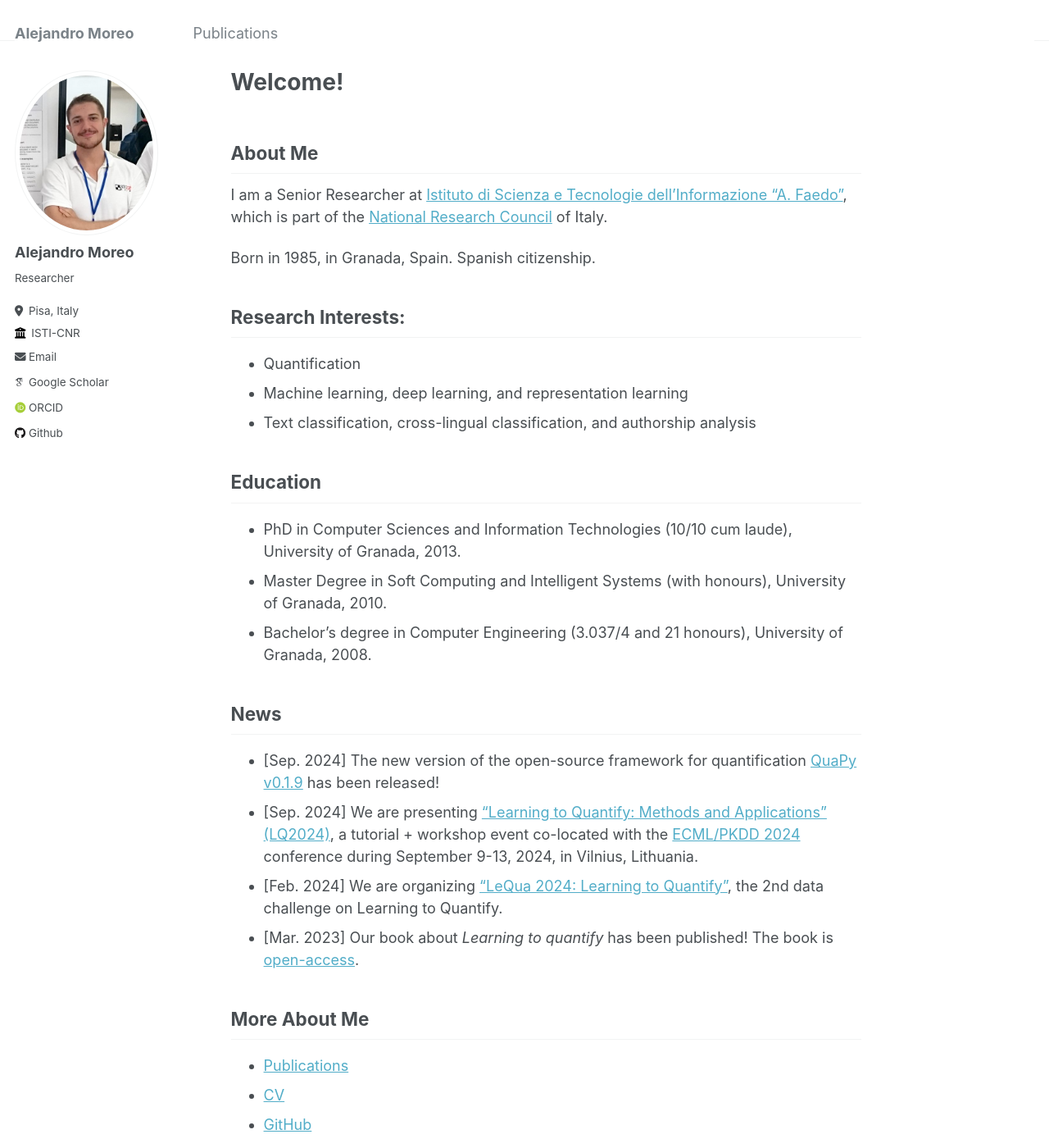
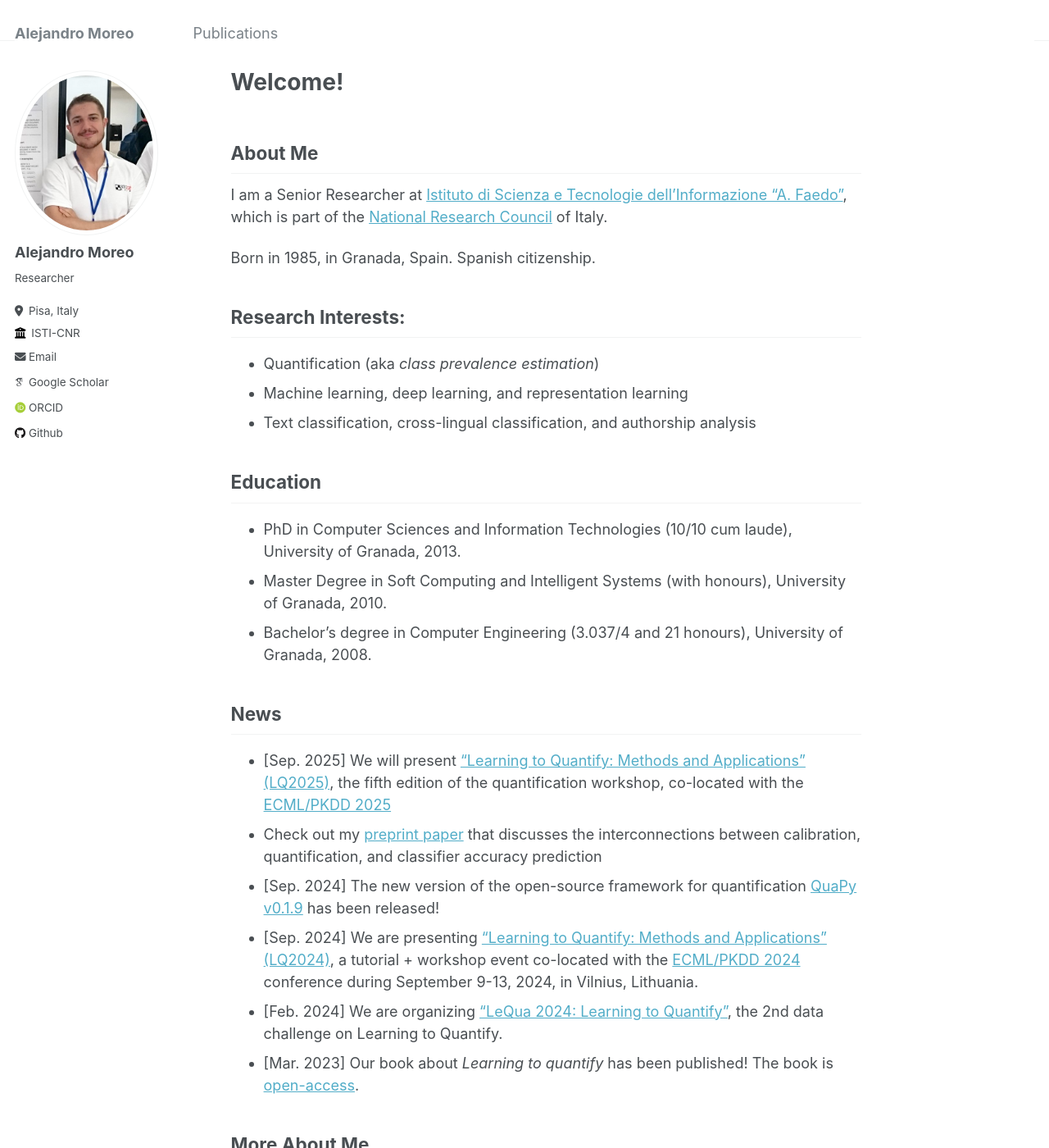
Before and after one commit to AlexMoreo/AlexMoreo.github.io, a Jekyll site: the page built from _pages/about.md, in a window 1280 px wide and 1400 px high. Shown: the whole window at 82% size. Built offline with Jekyll 4.4.1, drawn with Linux system fonts in a browser that asks for light colours; some web fonts are replaced.

Commit message:
Update about.md

```diff
--- a/_pages/about.md
+++ b/_pages/about.md
@@ -14,7 +14,7 @@ I am a Senior Researcher at [Istituto di Scienza e Tecnologie dell’Informazion
 Born in 1985, in Granada, Spain. Spanish citizenship.
 
 ## Research Interests:
-* Quantification
+* Quantification (aka _class prevalence estimation_)
 * Machine learning, deep learning, and representation learning
 * Text classification, cross-lingual classification, and authorship analysis
 
@@ -26,6 +26,8 @@ Born in 1985, in Granada, Spain. Spanish citizenship.
 
 ## News
 
+* [Sep. 2025] We will present ["Learning to Quantify: Methods and Applications" (LQ2025)](https://lq-2025.github.io/), the fifth edition of the quantification workshop, co-located with the [ECML/PKDD 2025](https://ecmlpkdd.org/2025/)
+* Check out my [preprint paper](https://arxiv.org/abs/2505.11380) that discusses the interconnections between calibration, quantification, and classifier accuracy prediction
 * [Sep. 2024] The new version of the open-source framework for quantification [QuaPy v0.1.9](https://github.com/HLT-ISTI/QuaPy) has been released!
 * [Sep. 2024] We are presenting ["Learning to Quantify: Methods and Applications" (LQ2024)](https://lq-2024.github.io/), a tutorial + workshop event co-located with the [ECML/PKDD 2024](https://ecmlpkdd.org/2024/) conference during September 9-13, 2024, in Vilnius, Lithuania.
 * [Feb. 2024] We are organizing ["LeQua 2024: Learning to Quantify"](https://lequa2024.github.io/), the 2nd data challenge on Learning to Quantify.
```
